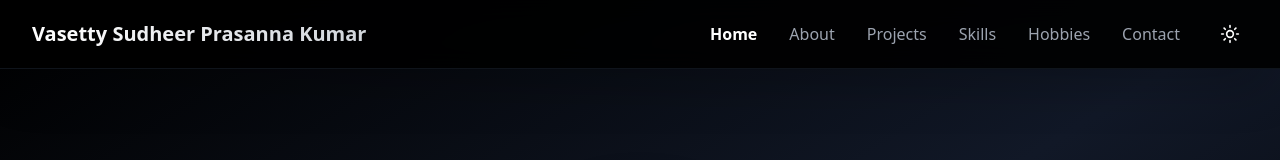
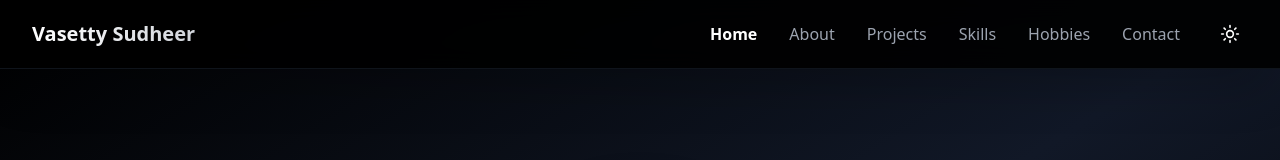
Before and after one commit to sudheerprasannakumarvasetty/Sudheer-Portfolio, a React (Vite) app: page / in a window 1280 px wide. Shown: the top 160 px of the page. Built offline with nearby package versions, Linux system fonts and the light colour scheme.

Commit message:
Updated App.tsx

```diff
--- a/src/App.tsx
+++ b/src/App.tsx
@@ -199,7 +199,7 @@ function App() {
             <div className={`text-xl font-bold bg-gradient-to-r bg-clip-text text-transparent ${
               isDarkMode ? 'from-white to-gray-300' : 'from-gray-900 to-gray-600'
             }`}>
-              Vasetty Sudheer Prasanna Kumar
+              Vasetty Sudheer
             </div>
 
             {/* Desktop Navigation */}
```
